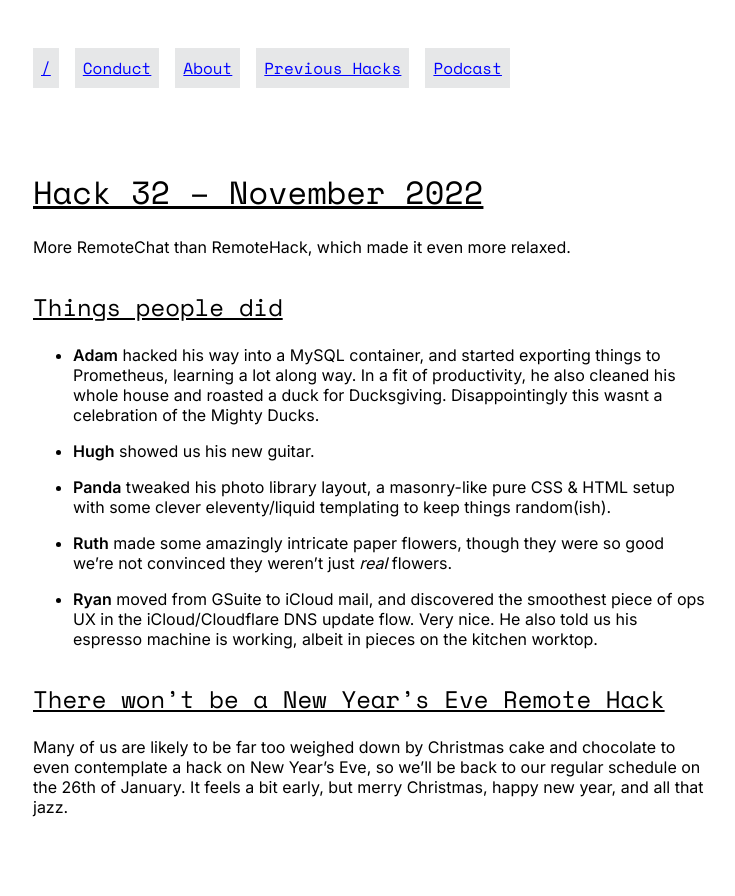
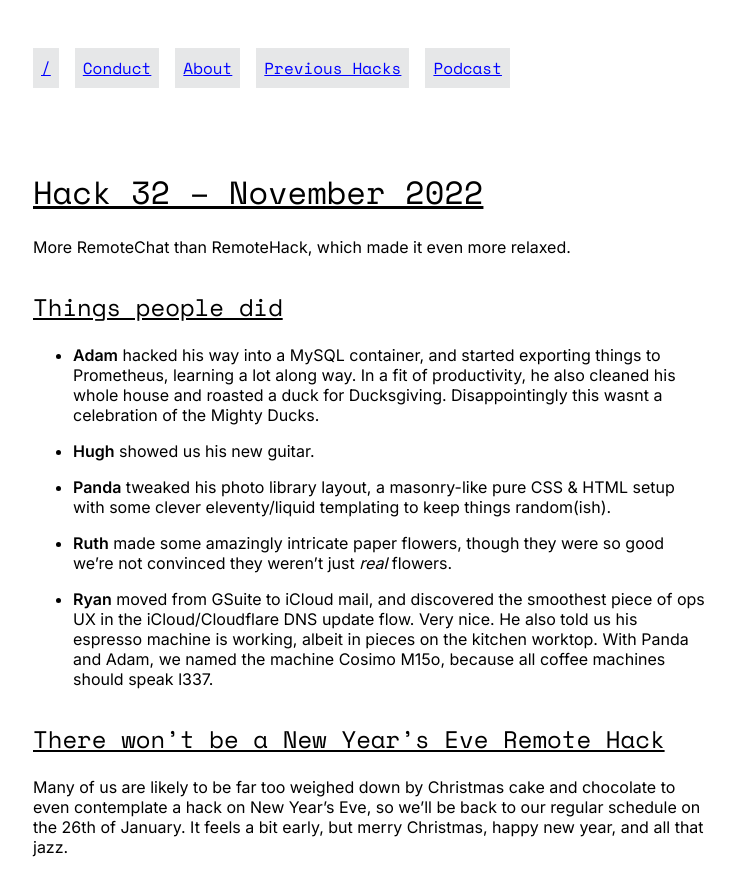
Before and after one commit to remotehack/remotehack.github.io, a Jekyll site: the page built from _hacks/32.md, in a window 1280 px wide. Shown: the top 896 px of the page, without its empty margins (271-1006 px from the left). Built offline with Jekyll 4.4.1, drawn with Linux system fonts in a browser that asks for light colours.

Commit message:
The espresso machine has a name!

```diff
--- a/_hacks/32.md
+++ b/_hacks/32.md
@@ -15,7 +15,7 @@ More RemoteChat than RemoteHack, which made it even more relaxed.
 
 - **Ruth** made some amazingly intricate paper flowers, though they were so good we're not convinced they weren't just _real_ flowers.
 
-- **Ryan** moved from GSuite to iCloud mail, and discovered the smoothest piece of ops UX in the iCloud/Cloudflare DNS update flow. Very nice. He also told us his espresso machine is working, albeit in pieces on the kitchen worktop.
+- **Ryan** moved from GSuite to iCloud mail, and discovered the smoothest piece of ops UX in the iCloud/Cloudflare DNS update flow. Very nice. He also told us his espresso machine is working, albeit in pieces on the kitchen worktop. With Panda and Adam, we named the machine Cosimo M15o, because all coffee machines should speak l337.
 
 ## There won't be a New Year's Eve Remote Hack
 
```
